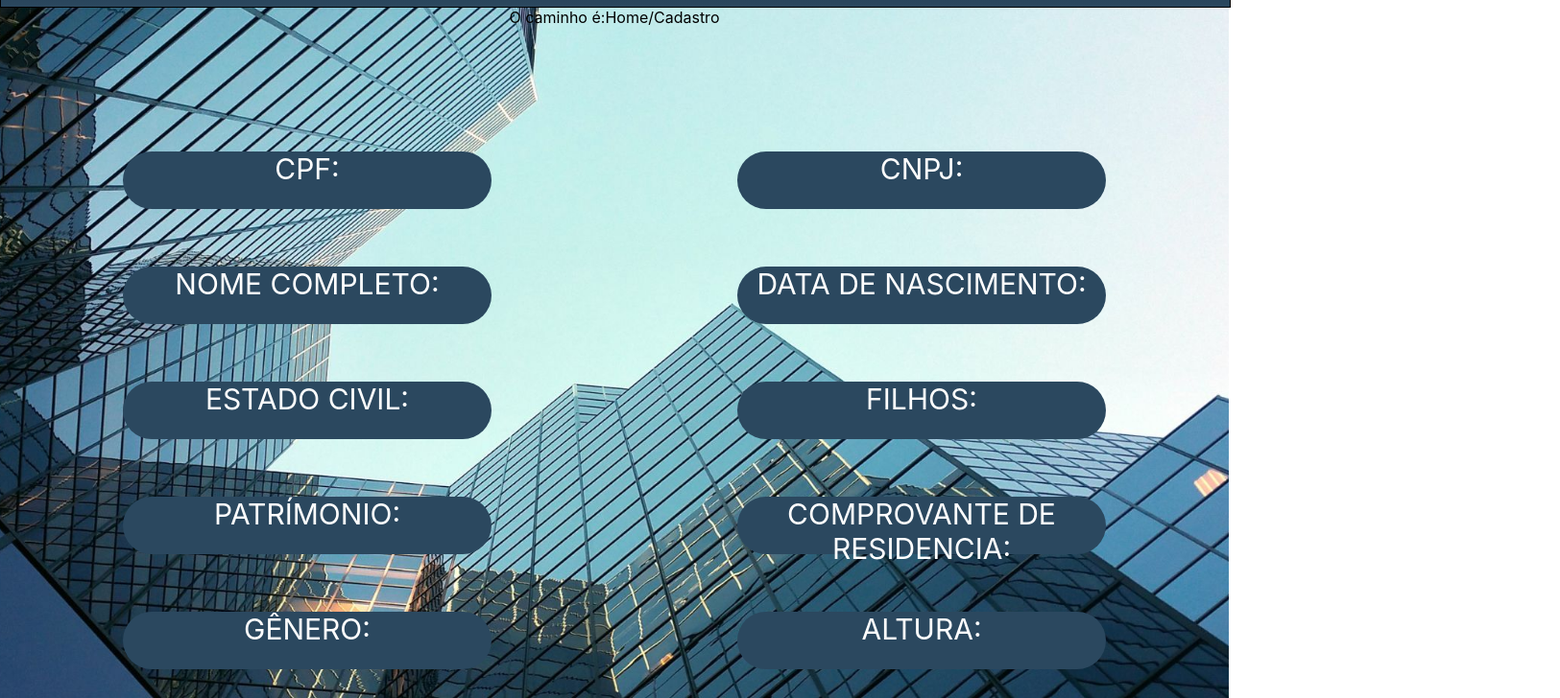
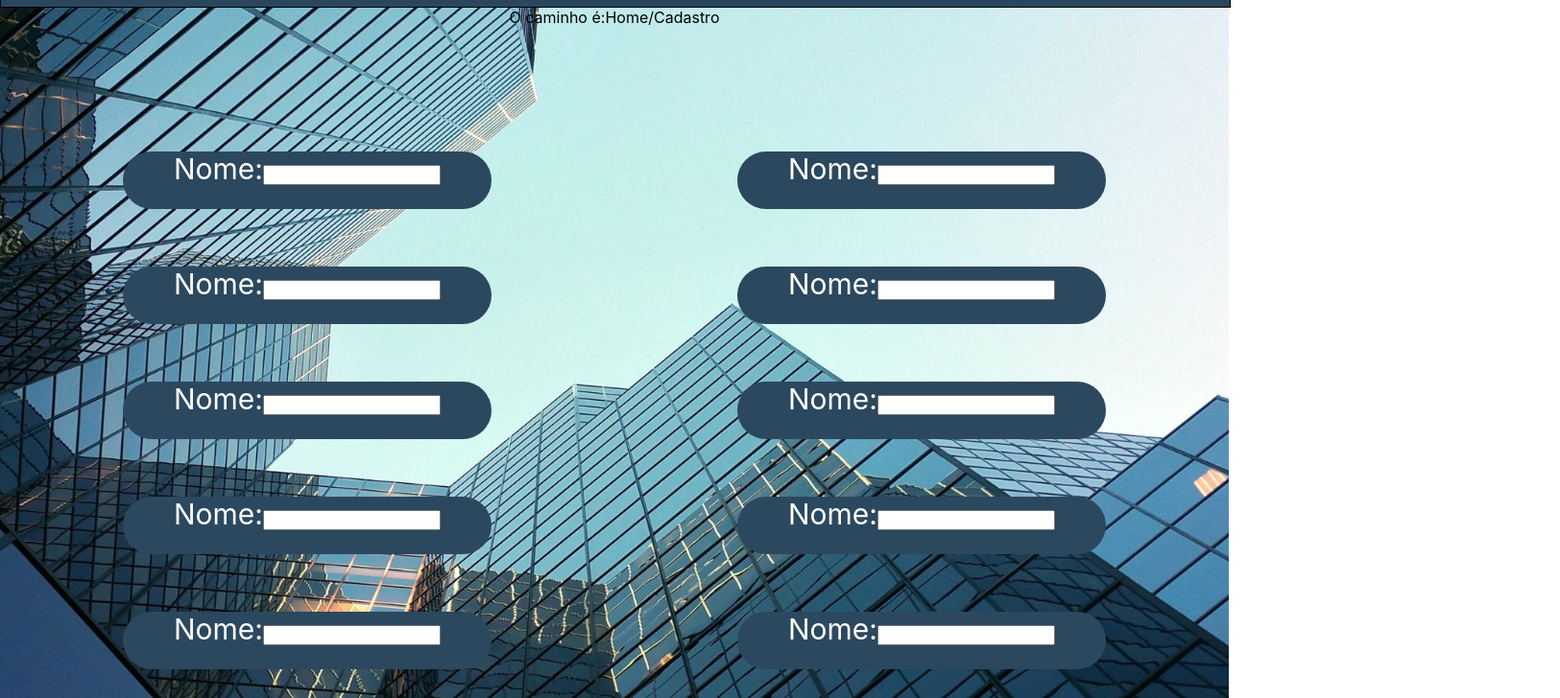
Before and after one commit to TitoSoares/MSM_bkp, a React (Create React App) app in the folder meisemmedo/: page /cadastro in a window 1280 px wide. Shown: the part 118-846 px from the top of the page at 96% size, 1625 px wide, since content can reach past the window. Built offline with nearby package versions, Linux system fonts and the light colour scheme.

Commit message:
Atualição cadastro

```diff
--- a/meisemmedo/src/App.tsx
+++ b/meisemmedo/src/App.tsx
@@ -9,6 +9,7 @@ import Tutorial from './Pages/Tutorial';
 import Login from './Pages/Login';
 import Cadastro from './Pages/Cadastro';
 import NotFound from './Pages/NotFound';
+import State from './Pages/state';
 function App() {
   return (
     <div className="App">
@@ -20,6 +21,7 @@ function App() {
         <Route path='/tutorial' element={<Tutorial/>}></Route>
         <Route path='/login' element={<Login/>}></Route>
         <Route path='/cadastro' element={<Cadastro/>}></Route>
+        <Route path='/state' element={<State/>}></Route>
       </Routes>
     </div>
   );
--- a/meisemmedo/src/Componentes/Menu/index.tsx
+++ b/meisemmedo/src/Componentes/Menu/index.tsx
@@ -7,6 +7,7 @@ function Menu(){
                 <Link className="Link" to="/tutorial"><div className="menu">Como criar uma MEI?</div></Link>
                 <Link className="Link" to="/gov"><div className="menu">Funções Gov</div></Link>
                 <Link className="Link" to="/gen"><div className="menu">Gerenciamentos</div></Link>
+                <Link className="Link" to="/state"><div className="menu">State</div></Link>
             </div>
         </div>
     )
--- a/meisemmedo/src/Pages/Cadastro.tsx
+++ b/meisemmedo/src/Pages/Cadastro.tsx
@@ -1,30 +1,62 @@
 import FuncaoCabecalho from "../Componentes/Cabecalho"
 import "../Componentes/estyle/estilo.css"
+import { useState } from "react";
+
 function Cadastro(){
+
+    const [nome, setNome]=useState("")
+    const [email, setEmail]=useState("")
+    const [cpf, setCpf]=useState("")
+    const [cnpj, setCnpj]=useState("")
+    const [data, setData]=useState("")
+    const [senha, setSenha]=useState("")
+    const [senhaConfirmacao, setSenhaConfirmacao]=useState("")
+
+    function handleNomeInput(event: React.ChangeEvent<HTMLInputElement>) {
+        setNome(event.target.value);
+    }
+    function handleEmailInput(event: React.ChangeEvent<HTMLInputElement>) {
+        setNome(event.target.value);
+    }
+    function handleCpfInput(event: React.ChangeEvent<HTMLInputElement>) {
+        setNome(event.target.value);
+    }
+    function handleCnpjInput(event: React.ChangeEvent<HTMLInputElement>) {
+        setNome(event.target.value);
+    }
+    function handleDataInput(event: React.ChangeEvent<HTMLInputElement>) {
+        setNome(event.target.value);
+    }
+    function handleSenhaInput(event: React.ChangeEvent<HTMLInputElement>) {
+        setNome(event.target.value);
+    }
+    function handleSenhaConfirmacaoInput(event: React.ChangeEvent<HTMLInputElement>) {
+        setNome(event.target.value);
+    }
     return(
         <div className="planoFundo">
             <FuncaoCabecalho caminho={"Home/Cadastro"}/>
             <div className="formatacaoCadastro">
                 <div className="imagemLogo"></div>
                 <div className="cadastro">
-                    <div className="elementoCadastro">CPF:</div>
-                    <div className="elementoCadastro">CNPJ:</div>
+                    <div className="elementoCadastro">Nome:<input></input></div>
+                    <div className="elementoCadastro">Nome:<input></input></div>
                 </div>
                 <div className="cadastro">
-                    <div className="elementoCadastro">NOME COMPLETO:</div>
-                    <div className="elementoCadastro">DATA DE NASCIMENTO:</div>
+                    <div className="elementoCadastro">Nome:<input></input></div>
+                    <div className="elementoCadastro">Nome:<input></input></div>
                 </div>
                 <div className="cadastro">
-                    <div className="elementoCadastro">ESTADO CIVIL:</div>
-                    <div className="elementoCadastro">FILHOS:</div>
+                    <div className="elementoCadastro">Nome:<input></input></div>
+                    <div className="elementoCadastro">Nome:<input></input></div>
                 </div>
                 <div className="cadastro">
-                    <div className="elementoCadastro">PATRÍMONIO:</div>
-                    <div className="elementoCadastro">COMPROVANTE DE RESIDENCIA:</div>
+                    <div className="elementoCadastro">Nome:<input></input></div>
+                    <div className="elementoCadastro">Nome:<input></input></div>
                 </div>
                 <div className="cadastro">
-                    <div className="elementoCadastro">GÊNERO:</div>
-                    <div className="elementoCadastro">ALTURA:</div>
+                    <div className="elementoCadastro">Nome:<input></input></div>
+                    <div className="elementoCadastro">Nome:<input></input></div>
                 </div>
             </div>
         </div>
--- /dev/null
+++ b/meisemmedo/src/Pages/state.tsx
@@ -0,0 +1,25 @@
+import { useState } from "react";
+
+function State(){
+    const [numero,setNumero]=useState(0);
+
+
+
+
+function handleButtonSoma(){
+    setNumero(numero+1)
+}
+function handleButtonSubstrai(){
+    setNumero(numero-1)
+}
+
+    return(
+        <div>
+            Pagina sobre state <br /><br /><br />
+            <button onClick={handleButtonSoma}>+</button>
+            <button onClick={handleButtonSubstrai}>-</button>
+            Meu numero é={numero}
+        </div>
+    )
+}
+export default State;
```
